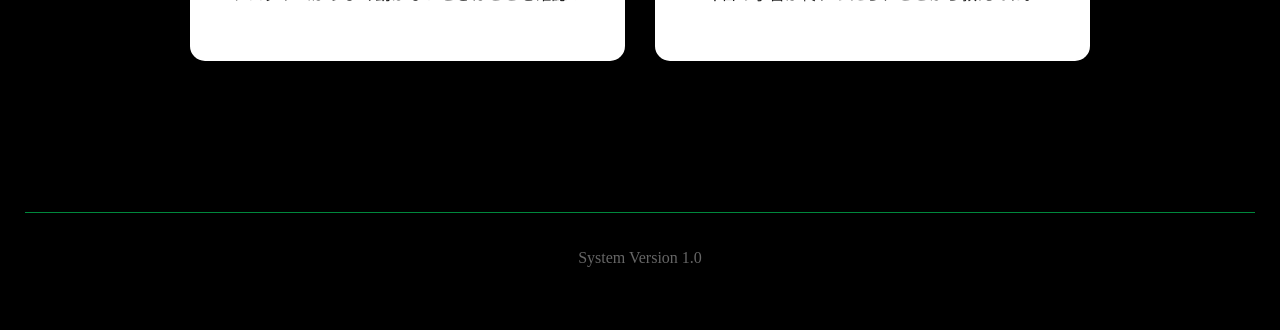
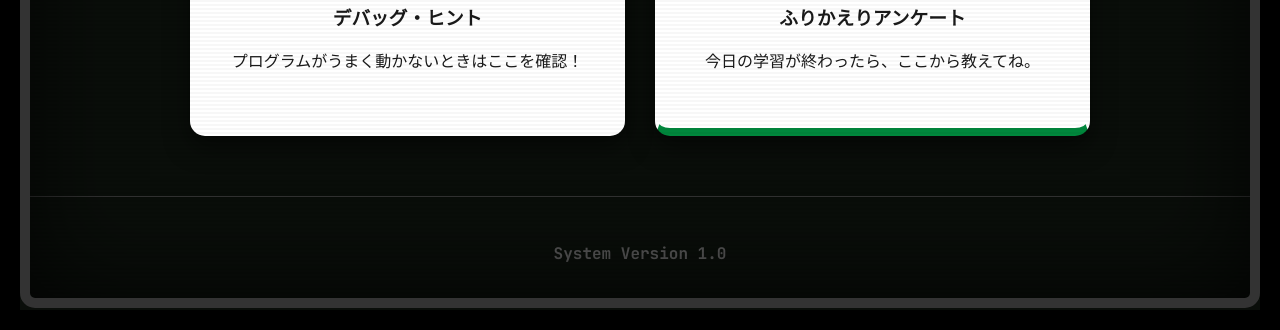
Before and after one commit to zinn1019t-dotcom/kaken, a plain HTML site: page index.html in a window 1280 px wide. Shown: the part 472-802 px from the top of the page. Drawn offline with Linux system fonts and the light colour scheme.

Commit message:
Update style.css

```diff
--- a/style.css
+++ b/style.css
@@ -1,58 +1,78 @@
 :root {
-    --shoko-green: #00873c;
-    --shoko-blue: #87ceeb;
-    --dark: #1a1a1a;
-    --hud-bg: #0a0e0a;
-    --monitor-frame: #2c2c2c; /* モニターのプラスチック枠の色 */
+    --shoko-green: #00873c;   /* 情報科グリーン */
+    --shoko-blue: #87ceeb;    /* 制服水色 */
+    --dark: #1a1a1a;          /* カード文字色 */
+    --hud-bg: #0a0e0a;        /* 液晶の背景（深い黒） */
+    --monitor-frame: #333;    /* モニターの枠の色 */
 }
 
-/* 1. モニターの「外側の空間」を設定 */
+/* 1. モニターの外枠（ベゼル）の設定 */
 body {
     margin: 0;
-    padding: 25px; /* モニターの枠を作るための隙間 */
-    background-color: #000; /* モニターの外は真っ暗 */
+    padding: 20px; /* モニターの枠の厚み */
+    background-color: #000; /* モニターの外側は真っ暗 */
     min-height: 100vh;
-    box-sizing: border-box;
     display: flex;
     flex-direction: column;
+    box-sizing: border-box;
+    font-family: 'Noto Sans JP', sans-serif;
 }
 
-/* 2. モニターの「枠（ベゼル）」と「液晶画面」 */
-.monitor-screen {
-    flex: 1;
-    border: 12px solid var(--monitor-frame); /* モニターの太い枠 */
+/* 2. モニター内部（液晶画面）の設定 */
+/* HTML側に <div class="monitor-screen"> を追加しない場合、
+   このスタイルを main や header を包むコンテナとして使う */
+body::before {
+    content: "";
+    position: fixed;
+    top: 20px; bottom: 20px; left: 20px; right: 20px;
+    border: 10px solid var(--monitor-frame);
     border-radius: 15px;
-    background-color: var(--hud-bg);
-    background-image: linear-gradient(rgba(18, 16, 16, 0) 50%, rgba(0, 0, 0, 0.1) 50%),
-                      linear-gradient(90deg, rgba(0, 255, 102, 0.02), rgba(0, 217, 255, 0.02));
-    background-size: 100% 4px, 4px 100%;
-    overflow-y: auto; /* コンテンツが長い時は画面内だけでスクロール */
-    position: relative;
-    box-shadow: inset 0 0 60px rgba(0, 0, 0, 0.9), 0 0 30px rgba(0,0,0,0.8);
-    display: flex;
-    flex-direction: column;
+    pointer-events: none;
+    z-index: 999;
+    box-shadow: inset 0 0 100px rgba(0,0,0,0.8);
 }
 
-/* 3. ヘッダーをモニター内に配置 */
+/* 画面内のメイン背景 */
+main, header, footer {
+    background-color: var(--hud-bg);
+}
+
+/* ヘッダー：モニターの上部に固定 */
 header {
     background-color: var(--shoko-green);
     color: white;
     padding: 40px 20px;
     text-align: center;
     border-bottom: 8px solid var(--shoko-blue);
-    /* モニターの端に合わせるためmarginは0 */
+    margin: 0;
 }
 
-.tech-text { font-family: 'JetBrains Mono', monospace; font-size: 1.5rem; color: var(--shoko-blue); }
+.tech-text {
+    font-family: 'JetBrains Mono', monospace;
+    font-size: 1.5rem;
+    color: var(--shoko-blue);
+}
 
-/* 4. メニューカードの配置を調整 */
+/* 液晶の走査線エフェクト */
+body::after {
+    content: "";
+    position: fixed;
+    top: 30px; left: 30px; right: 30px; bottom: 30px;
+    background: linear-gradient(rgba(18, 16, 16, 0) 50%, rgba(0, 0, 0, 0.1) 50%);
+    background-size: 100% 4px;
+    pointer-events: none;
+    z-index: 998;
+    opacity: 0.3;
+}
+
+/* 3. カードの配置調整（水色に被らないよう margin-top をプラスに） */
 .menu-grid {
     display: grid;
     grid-template-columns: repeat(auto-fit, minmax(300px, 1fr));
     gap: 30px;
-    padding: 60px 40px; /* 水色の線からしっかり離して中央に配置 */
+    padding: 60px 20px; /* 上下の余白を広げて中央に寄せる */
+    max-width: 900px;
     margin: 0 auto;
-    max-width: 900px;
 }
 
 .menu-card {
@@ -64,19 +84,25 @@ header {
     border-radius: 15px;
     box-shadow: 0 10px 25px rgba(0,0,0,0.5);
     transition: 0.3s;
+    border: 3px solid transparent;
 }
 
 .menu-card:hover {
     transform: translateY(-5px);
+    border-color: var(--shoko-blue);
     box-shadow: 0 0 20px var(--shoko-blue);
 }
 
-/* フッターもモニター内に収める */
+.survey-card { border-bottom: 8px solid var(--shoko-green); }
+.icon { font-size: 3rem; margin-bottom: 10px; }
+
+/* フッター：モニターの底部に配置 */
 footer {
     text-align: center;
-    padding: 20px;
-    background: rgba(0, 0, 0, 0.5);
-    color: #666;
-    border-top: 1px solid var(--shoko-green);
+    padding: 30px;
     margin-top: auto;
+    border-top: 1px solid #333;
+    color: #555;
 }
+
+.version { font-family: 'JetBrains Mono', monospace; }
```
